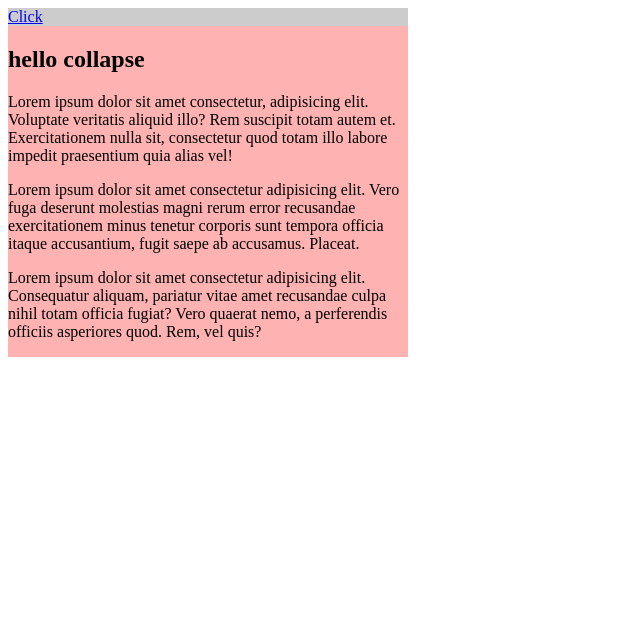
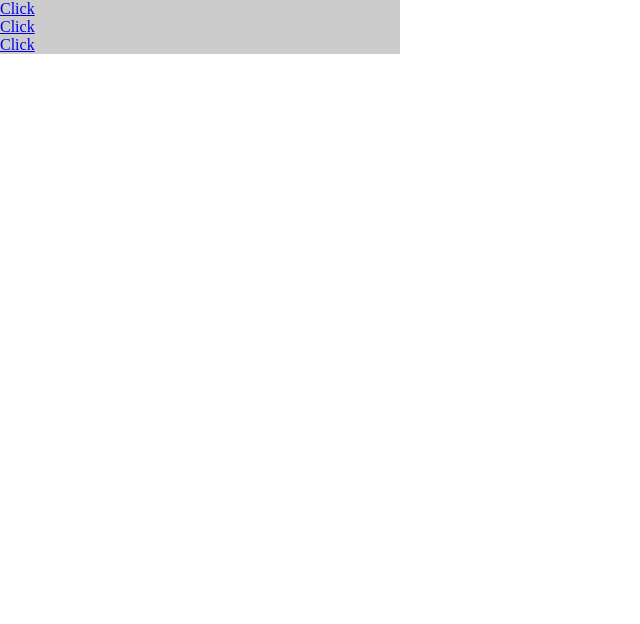
Before and after one commit to a19860101/appedu-6, a plain HTML site: page JAVASCRIPT/collapse.html in a window 1280 px wide. Shown: the whole page, without its empty margins (0-640 px from the left). Drawn offline with Linux system fonts and the light colour scheme.

Commit message:
20221008

```diff
--- a/JAVASCRIPT/collapse.html
+++ b/JAVASCRIPT/collapse.html
@@ -6,6 +6,11 @@
     <meta name="viewport" content="width=device-width, initial-scale=1.0">
     <title>Document</title>
     <style>
+        * {
+            margin: 0;
+            padding: 0;
+            box-sizing: border-box;
+        }
         aside {
             width: 400px;
             background-color: #ccc;
@@ -14,6 +19,15 @@
         .collapse-panel {
             background-color: #ffb2b2;
             overflow: hidden;
+            height: 0;
+            transition: 500ms;
+            padding-inline:30px;
+            padding-block:0px;
+
+            box-sizing: content-box;
+        }
+        .collapse-panel.active {
+            padding-block:30px;
         }
     </style>
 </head>
@@ -32,7 +46,7 @@
                 Lorem ipsum dolor sit amet consectetur adipisicing elit. Consequatur aliquam, pariatur vitae amet recusandae culpa nihil totam officia fugiat? Vero quaerat nemo, a perferendis officiis asperiores quod. Rem, vel quis?
             </p>
         </div>
-        <!-- <a href="#" class="collapse-btn" data-panel="#panel-2">Click</a>
+        <a href="#" class="collapse-btn" data-panel="#panel-2">Click</a>
         <div class="collapse-panel" id="panel-2">
             <h2>hello collapse 2</h2>
             <p>
@@ -42,7 +56,30 @@
                 Lorem ipsum dolor sit amet consectetur adipisicing elit. Vero fuga deserunt molestias magni rerum error recusandae exercitationem minus tenetur corporis sunt tempora officia itaque accusantium, fugit saepe ab accusamus. Placeat.
             </p>
 
-        </div> -->
+        </div>
+        <a href="#" class="collapse-btn" data-panel="#panel-3">Click</a>
+        <div class="collapse-panel" id="panel-3">
+            <h2>hello collapse 2</h2>
+            <p>
+                Lorem ipsum dolor sit amet consectetur, adipisicing elit. Voluptate veritatis aliquid illo? Rem suscipit totam autem et. Exercitationem nulla sit, consectetur quod totam illo labore impedit praesentium quia alias vel!
+            </p>
+            <p>
+                Lorem ipsum dolor sit amet consectetur adipisicing elit. Vero fuga deserunt molestias magni rerum error recusandae exercitationem minus tenetur corporis sunt tempora officia itaque accusantium, fugit saepe ab accusamus. Placeat.
+            </p>
+            <p>
+                Lorem ipsum dolor sit amet consectetur adipisicing elit. Vero fuga deserunt molestias magni rerum error recusandae exercitationem minus tenetur corporis sunt tempora officia itaque accusantium, fugit saepe ab accusamus. Placeat.
+            </p>
+            <p>
+                Lorem ipsum dolor sit amet consectetur adipisicing elit. Vero fuga deserunt molestias magni rerum error recusandae exercitationem minus tenetur corporis sunt tempora officia itaque accusantium, fugit saepe ab accusamus. Placeat.
+            </p>
+            <p>
+                Lorem ipsum dolor sit amet consectetur adipisicing elit. Vero fuga deserunt molestias magni rerum error recusandae exercitationem minus tenetur corporis sunt tempora officia itaque accusantium, fugit saepe ab accusamus. Placeat.
+            </p>
+            <p>
+                Lorem ipsum dolor sit amet consectetur adipisicing elit. Vero fuga deserunt molestias magni rerum error recusandae exercitationem minus tenetur corporis sunt tempora officia itaque accusantium, fugit saepe ab accusamus. Placeat.
+            </p>
+
+        </div>
     </aside>
     <script>
         let collapseBtns = document.querySelectorAll('.collapse-btn');
@@ -50,13 +87,11 @@
             collapseBtn.onclick = function(){
                 let panel = this.dataset.panel;
                 let el = document.querySelector(panel);
-                console.log(el);
+                el.classList.toggle('active');
                 if(el.style.height){
                     el.style.height = null;
-                    console.log(el.style.height)
                 }else{
                     el.style.height = el.scrollHeight + 'px';
-                    console.log(el.style.height);
                 }
             }
         }
```
